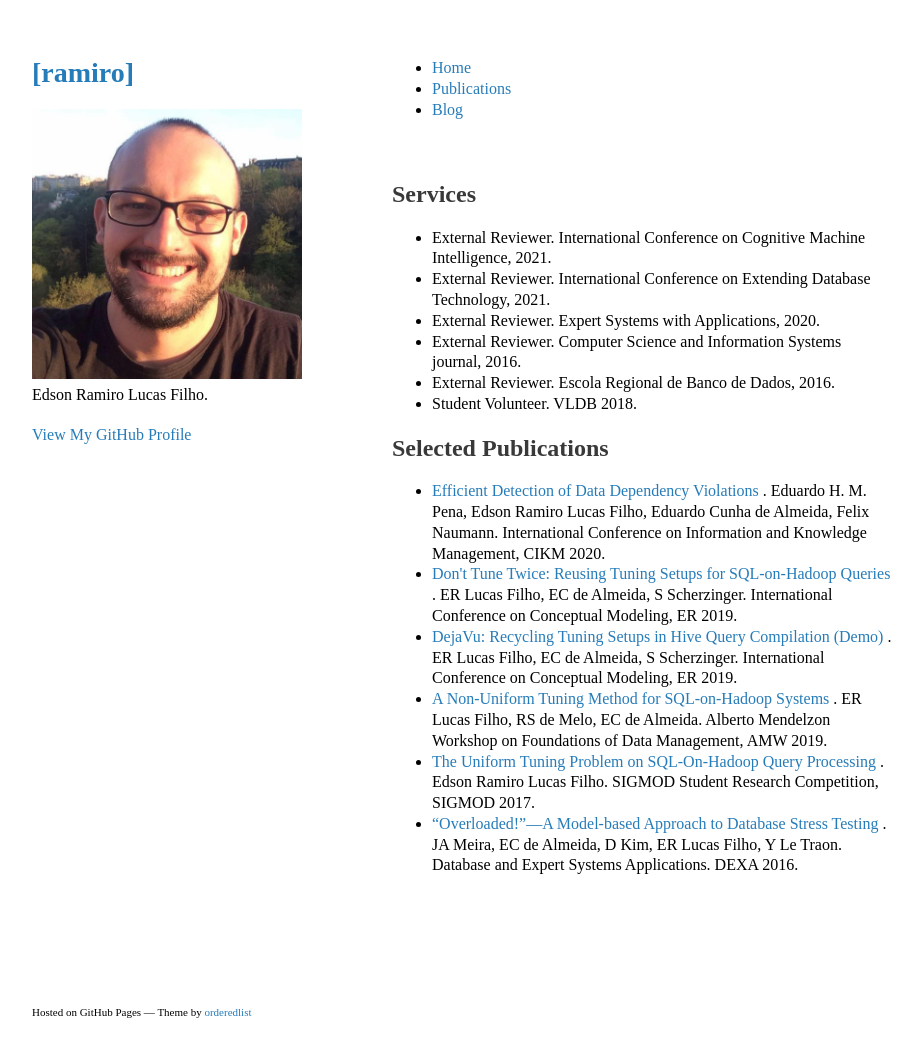
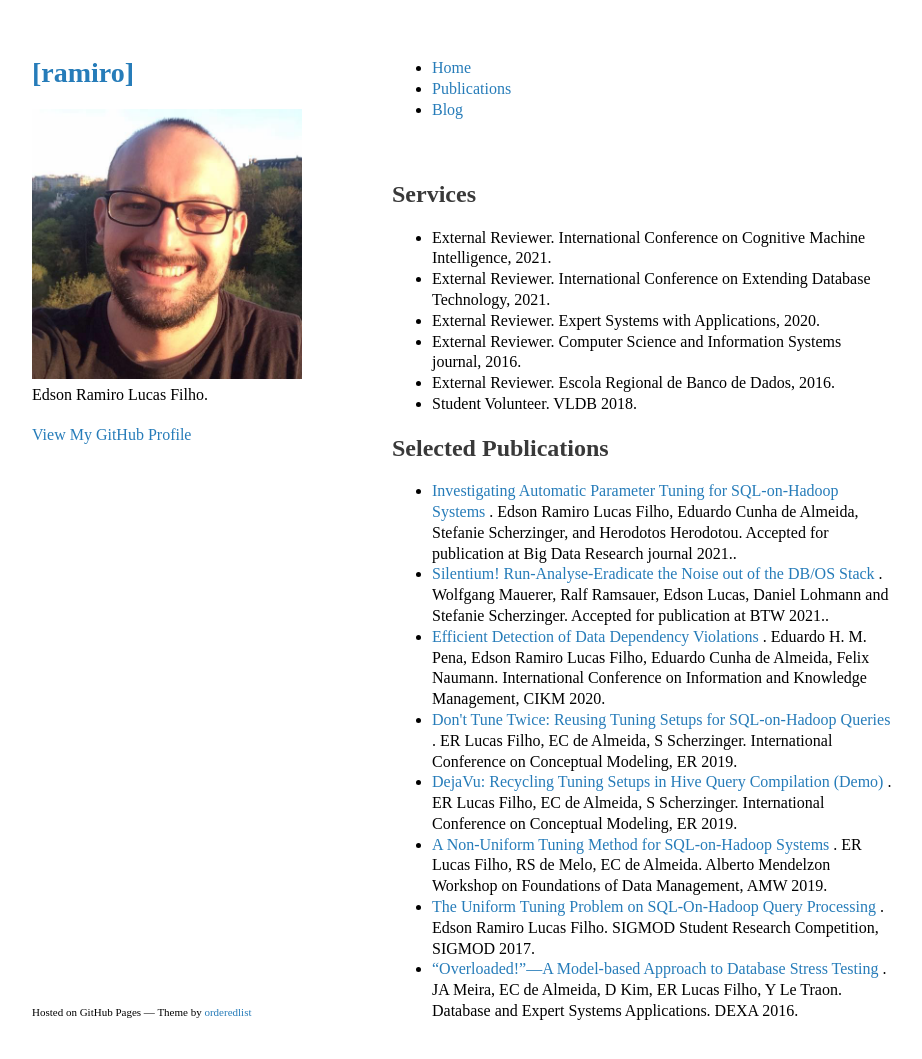
Before and after one commit to edsonrl/edsonrl.github.io, a Jekyll site: the page built from publications.md, in a window 1280 px wide and 1092 px high. Shown: the top 1059 px of the window, without its empty margins (178-1100 px from the left). Built offline with Jekyll 4.4.1, drawn with Linux system fonts in a browser that asks for light colours.

Commit message:
add new publications

```diff
--- a/_data/publications.yml
+++ b/_data/publications.yml
@@ -1,3 +1,11 @@
+- name: "Investigating Automatic Parameter Tuning for SQL-on-Hadoop Systems"
+  authors: Edson Ramiro Lucas Filho, Eduardo Cunha de Almeida, Stefanie Scherzinger, and Herodotos Herodotou
+  venue: Accepted for publication at Big Data Research journal 2021.
+  link: "#"
+- name: "Silentium! Run-Analyse-Eradicate the Noise out of the DB/OS Stack"
+  authors: Wolfgang Mauerer, Ralf Ramsauer, Edson Lucas, Daniel Lohmann and Stefanie Scherzinger
+  venue: Accepted for publication at BTW 2021.
+  link: "#"
 - name: Efficient Detection of Data Dependency Violations
   authors: Eduardo H. M. Pena, Edson Ramiro Lucas Filho, Eduardo Cunha de Almeida, Felix Naumann
   venue: International Conference on Information and Knowledge Management, CIKM 2020
```
